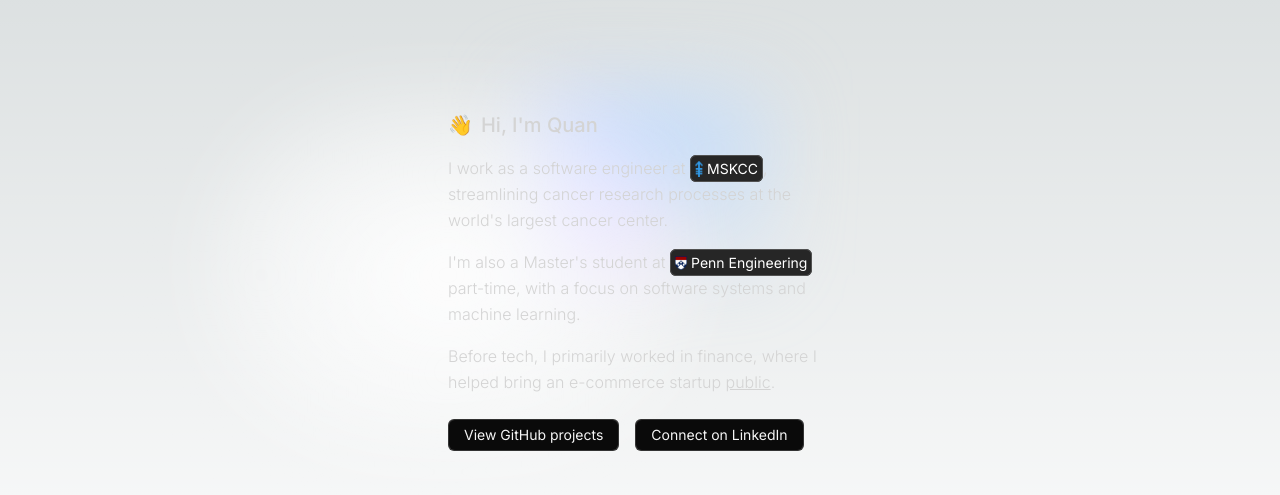
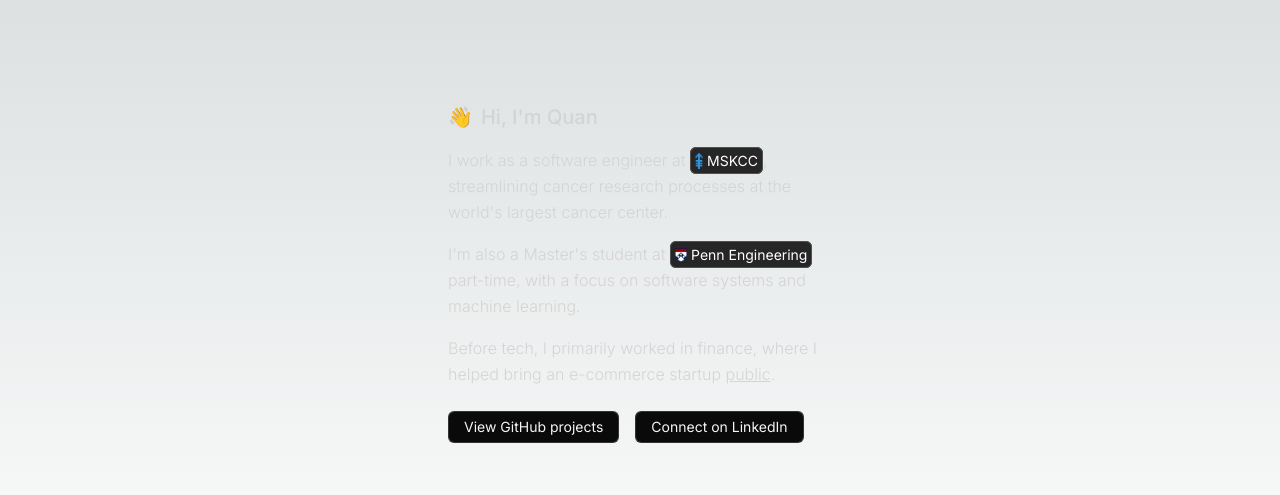
Before and after one commit to qu8n/qu8n.github.io, a Next.js app: page / in a window 1280 px wide. Shown: the part 127-622 px from the top of the page. Built offline with nearby package versions, Linux system fonts and the light colour scheme.

Commit message:
Simplify bg gradient tw classes and animate it

```diff
--- a/src/components/BgGradient.tsx
+++ b/src/components/BgGradient.tsx
@@ -1,5 +1,5 @@
 export function BgGradient() {
   return (
-    <div className="flex flex-col place-items-start before:absolute before:h-[300px] before:w-[480px] before:-translate-x-1/2 before:rounded-full before:bg-gradient-radial before:from-white before:to-transparent before:blur-2xl before:content-[''] after:absolute after:-z-20 after:h-[180px] after:w-[240px] after:translate-x-1/3 after:bg-gradient-conic after:from-purple-200 after:via-blue-200 after:blur-2xl after:content-[''] before:dark:bg-gradient-to-br before:dark:from-transparent before:dark:to-purple-700 before:dark:opacity-10 after:dark:from-purple-600 after:dark:via-yellow-700 after:dark:opacity-30 before:lg:h-[360px] z-[-1]" />
+    <div className='absolute h-[180px] w-[240px] bg-gradient-conic blur-2xl dark:from-blue-600 dark:via-red-700 dark:opacity-40 z-[-1] animate-rotate-360' />
   )
 }
--- a/tailwind.config.ts
+++ b/tailwind.config.ts
@@ -18,6 +18,7 @@
         flip: 'flip 6s infinite steps(2, end)',
         rotate: 'rotate 3s linear infinite both',
         'rotational-wave': 'rotational-wave 1s ease-in-out 2',
+        'rotate-360': 'rotate-360 5s linear infinite',
       },
       keyframes: {
         flip: {
@@ -47,6 +48,14 @@
             transform: 'rotate(0deg)',
           },
         },
+        'rotate-360': {
+          '0%': {
+            transform: 'rotate(0deg)',
+          },
+          '100%': {
+            transform: 'rotate(360deg)',
+          },
+        },
       },
     },
   },
```
